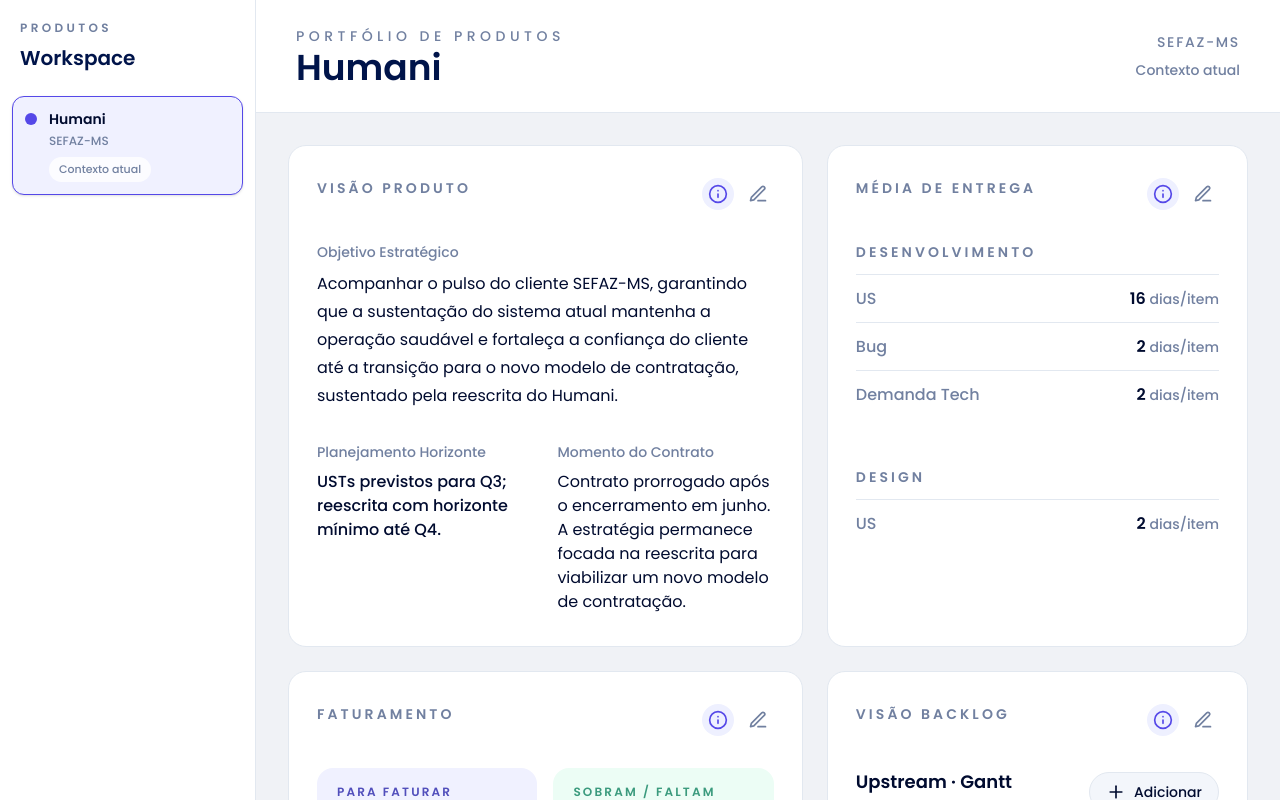
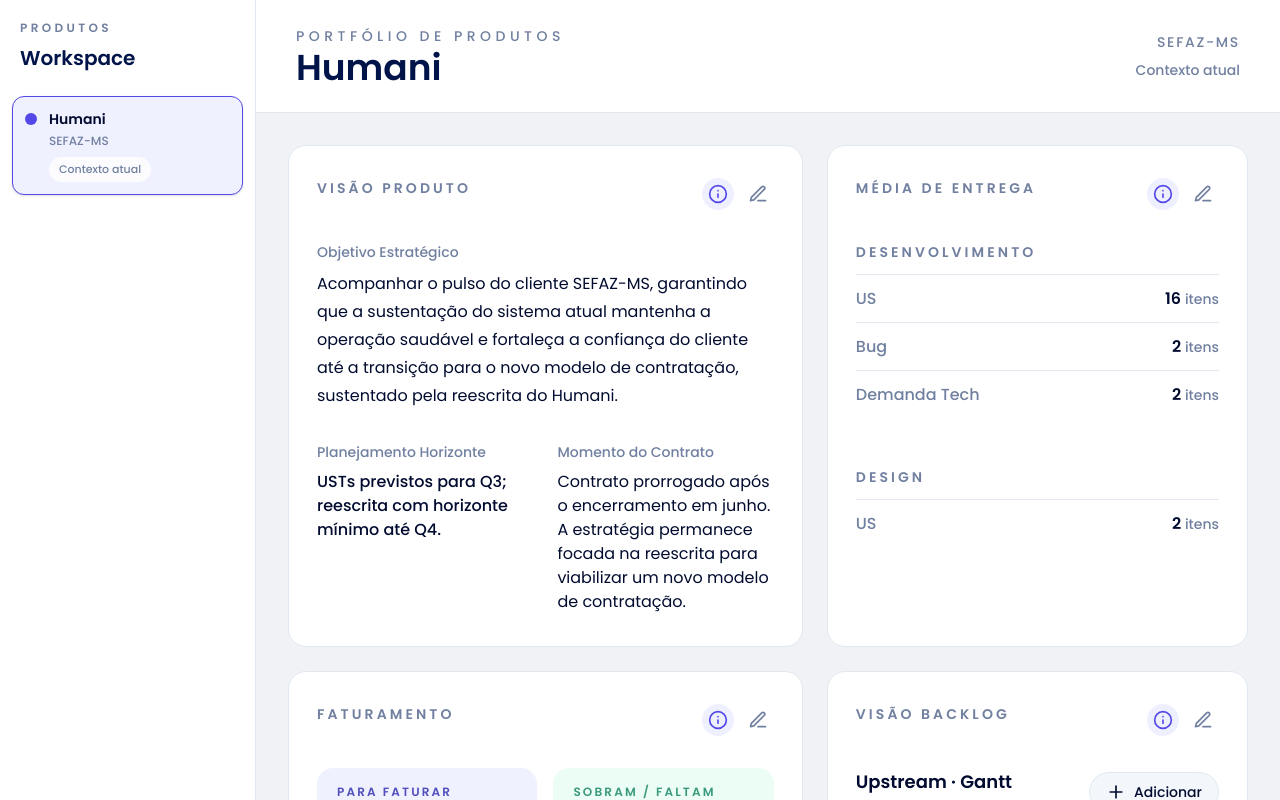
Before and after one commit to RhyanSKomm/Portfolio-de-Produtos, a Next.js app: page / in a window 1280 px wide. Shown: the top 800 px of the page. Built offline with nearby package versions, Linux system fonts and the light colour scheme.

Commit message:
Corrige unidade da média de entrega

```diff
--- a/app/page.tsx
+++ b/app/page.tsx
@@ -1209,13 +1209,15 @@
                   value={metric.value}
                   onChange={(event) => onUpdate(index, event.target.value)}
                 />
-                <span className="text-sm font-medium text-[#7180a0]">dias/item</span>
+                <span className="text-sm font-medium text-[#7180a0]">
+                  {metric.value === 1 ? "item" : "itens"}
+                </span>
               </div>
             ) : (
               <p className="text-right font-mono text-base font-semibold text-[#000b2f]">
                 {metric.value}{" "}
                 <span className="font-sans text-sm font-medium text-[#7180a0]">
-                  dias/item
+                  {metric.value === 1 ? "item" : "itens"}
                 </span>
               </p>
             )}
```
